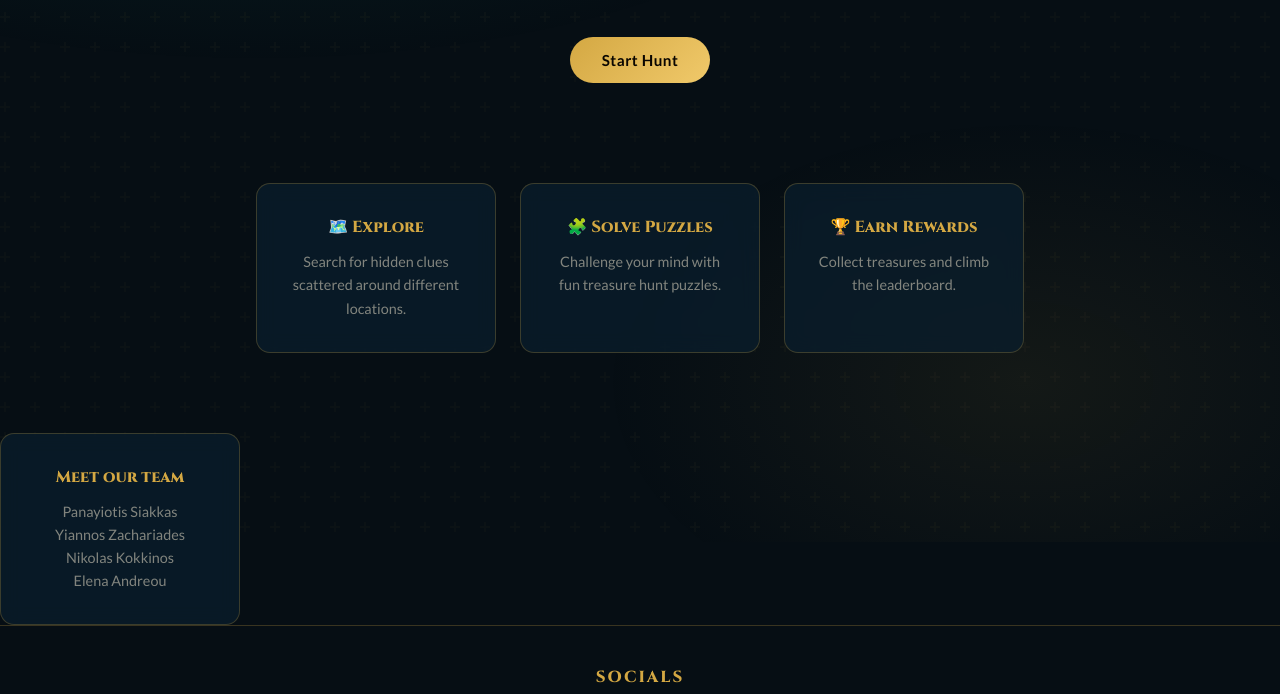
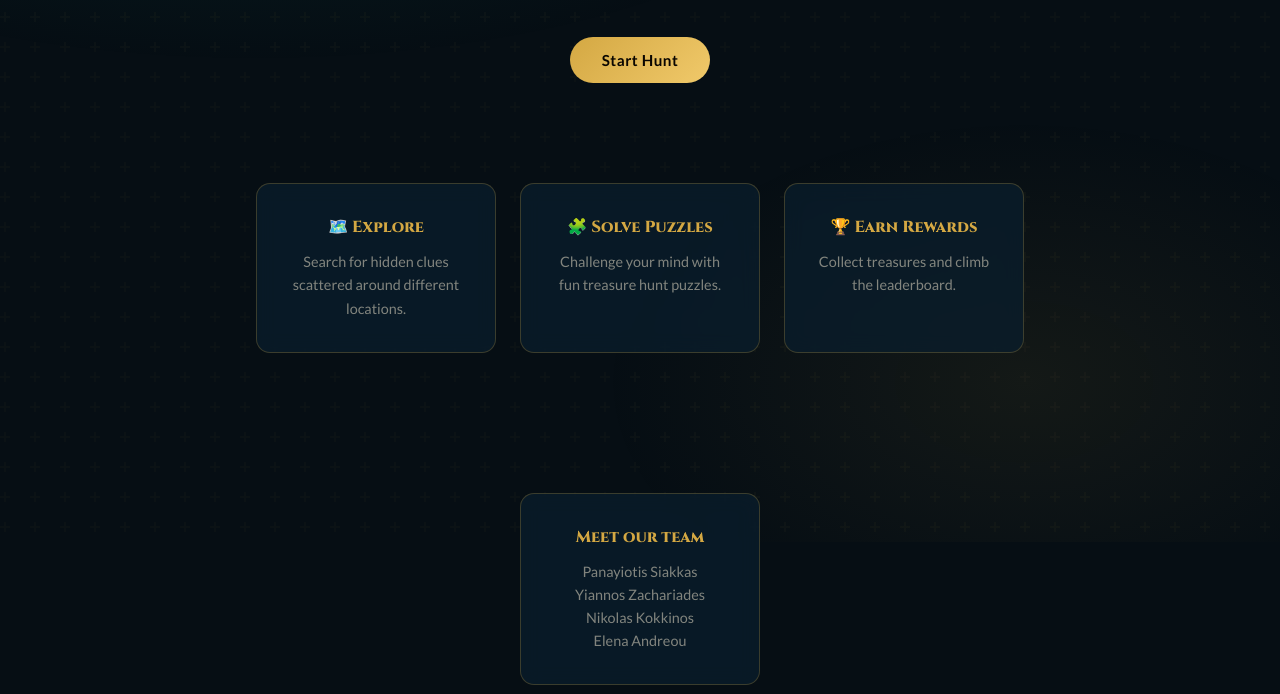
Before and after one commit to yiannisza/Treasure_Hunt_TeamG, a website: page index.html in a window 1280 px wide. Shown: the part 258-952 px from the top of the page. Drawn offline with Linux system fonts and the light colour scheme.

Commit message:
fixed the position of the team members

```diff
--- a/style.css
+++ b/style.css
@@ -234,6 +234,14 @@ button.btn:not(.btn-primary):not(.btn-secondary):hover {
 /* ═══════════════════════════════
    TEAM SECTION
 ═══════════════════════════════ */
+.team {
+    display: flex;
+    justify-content: center;
+    align-items: center;
+    text-align: center;
+    margin: 60px 0;
+}
+
 .team-section {
     padding: 60px 24px;
     text-align: center;
```
